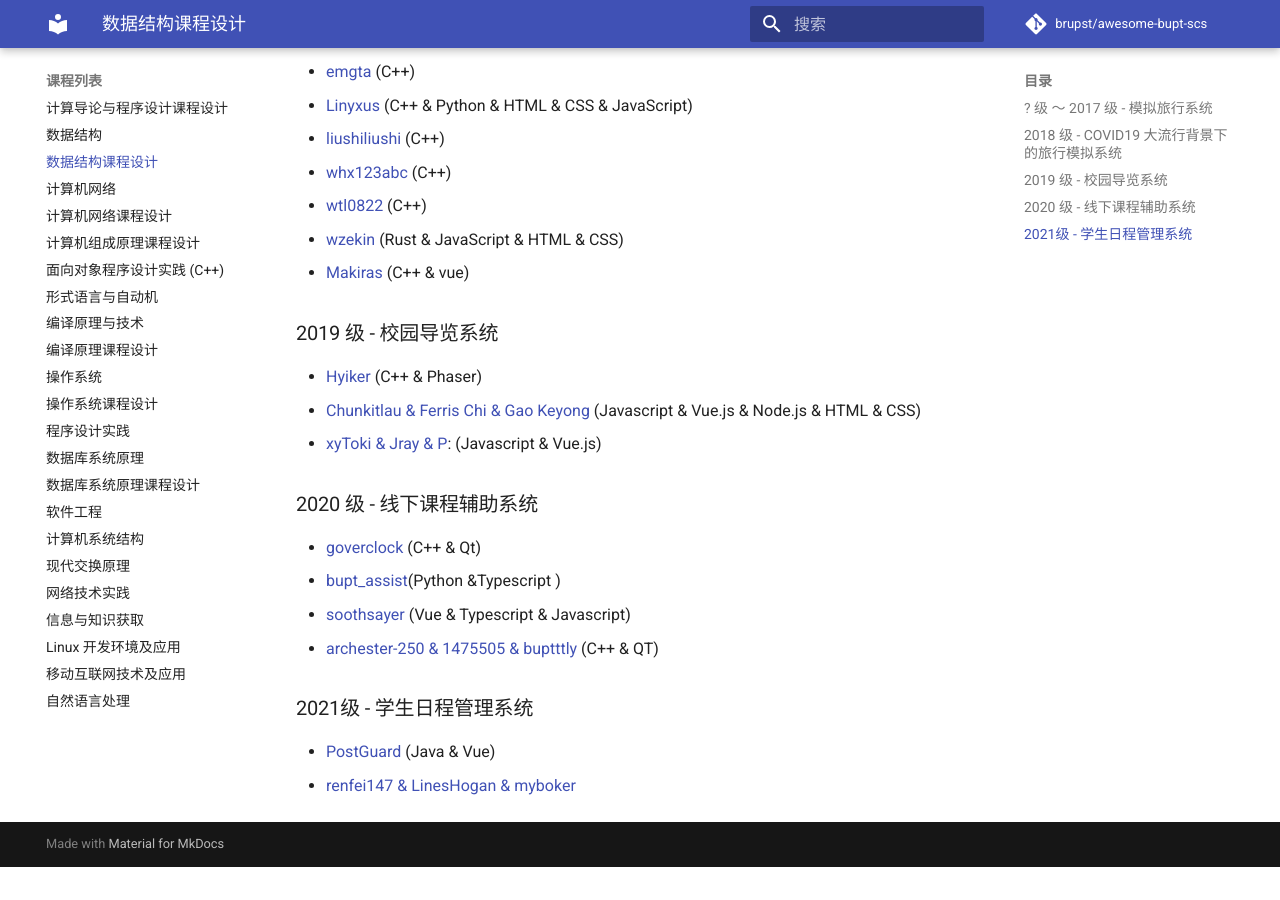
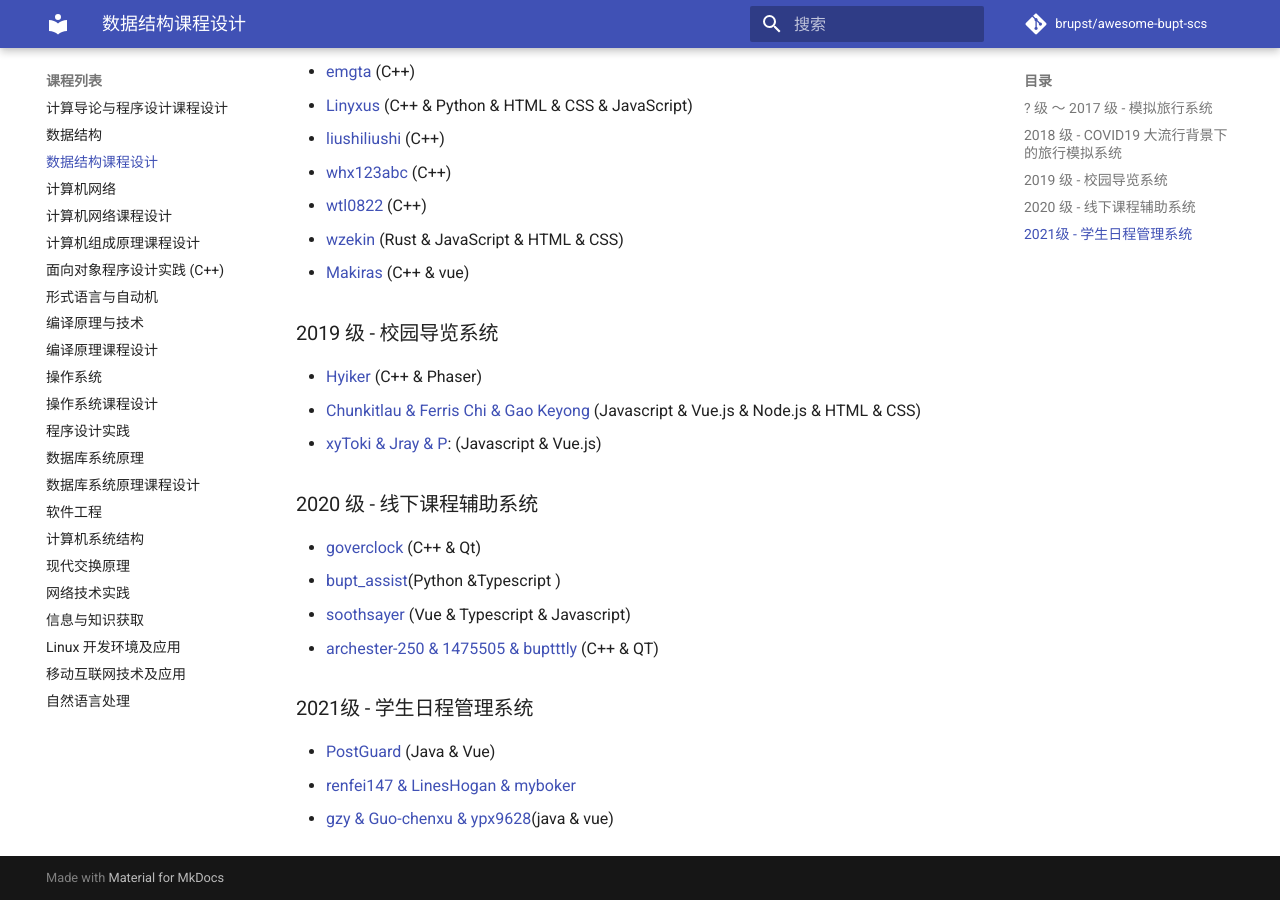
Before and after one commit to brupst/awesome-bupt-scs, an MkDocs documentation site: the page built from projects/Project-Laboratory-Algorithms-and-Data-Structures.md, in a window 1280 px wide and 900 px high, scrolled down 755 px. Built offline with MkDocs 1.6.1 and Material for MkDocs 9.7.7, drawn with Linux system fonts in a browser that asks for light colours; comment, search, counter and statistics services are not loaded; before the commit the page ends 1622 px from its top, so only the background shows below that.

Commit message:
Update Project-Laboratory-Algorithms-and-Data-Structures.md

```diff
--- a/projects/Project-Laboratory-Algorithms-and-Data-Structures.md
+++ b/projects/Project-Laboratory-Algorithms-and-Data-Structures.md
@@ -42,3 +42,4 @@
 ### 2021级 - 学生日程管理系统
 * [PostGuard](https://github.com/post-guard/PostCalendarBackend) (Java & Vue)
 * [renfei147 & LinesHogan & myboker](https://github.com/renfei147/datastructure_design)
+* [gzy & Guo-chenxu & ypx9628](https://github.com/112292454/DSlab)(java & vue)
```
